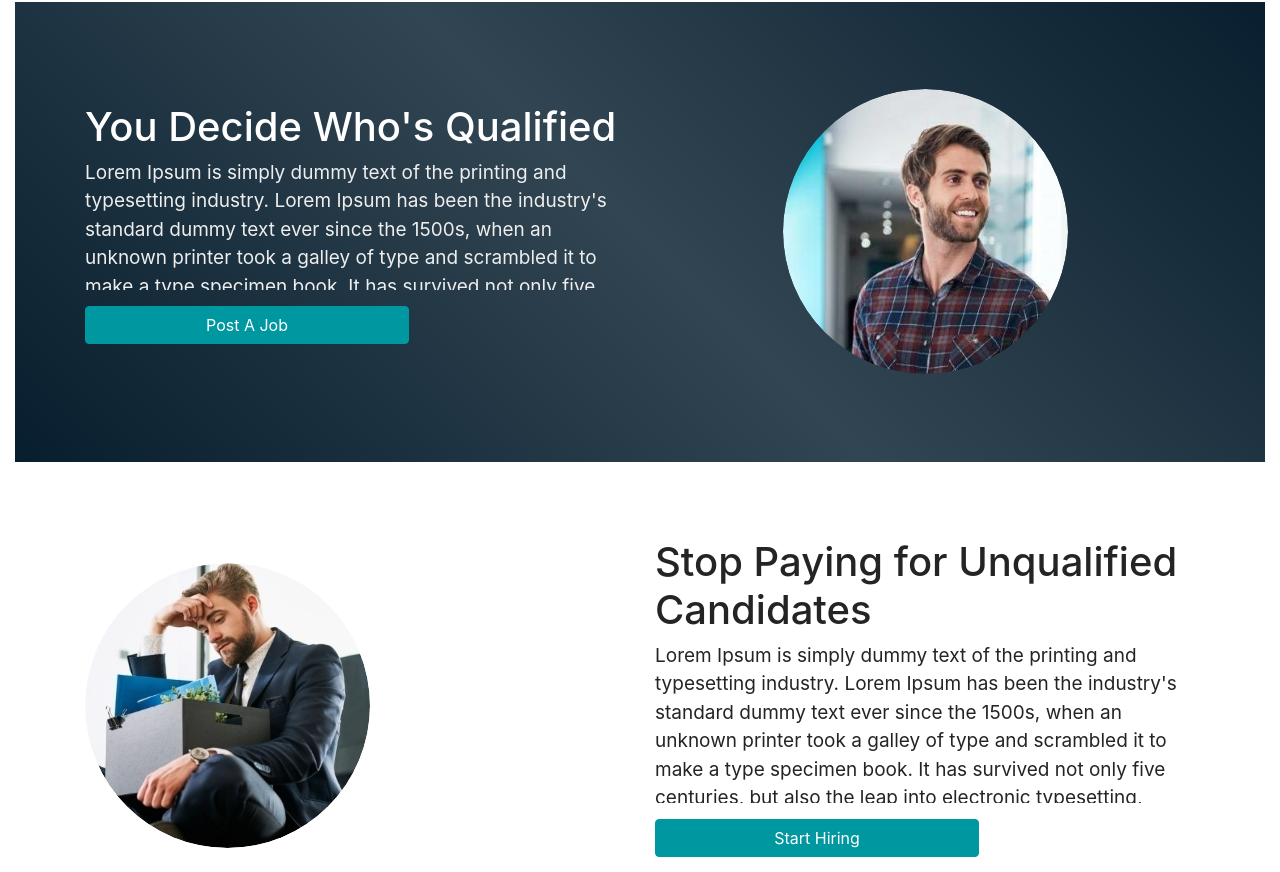
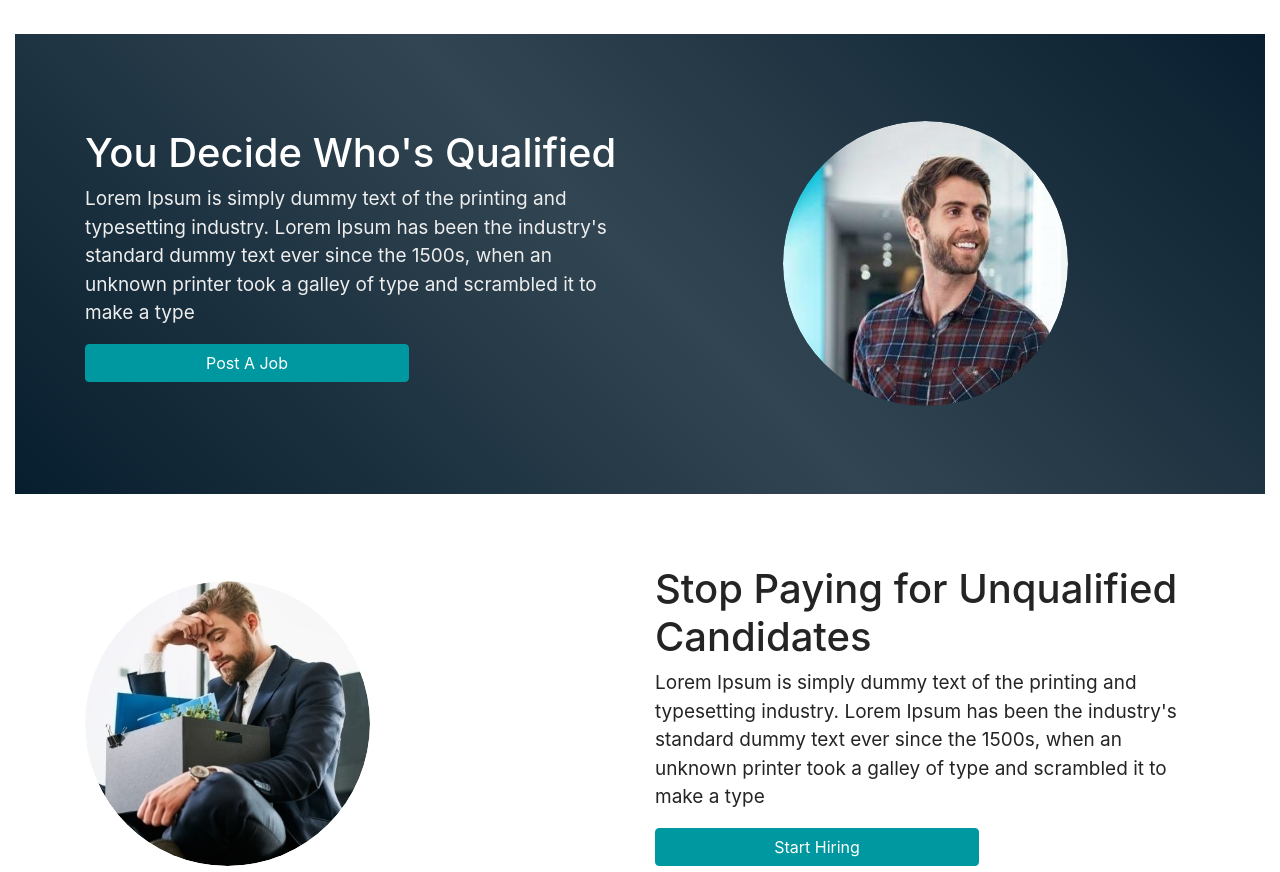
Before and after one commit to Fahadayyaz/project, a React (Create React App) app: page / in a window 1280 px wide. Shown: the part 1925-2797 px from the top of the page. Built offline with nearby package versions, Linux system fonts and the light colour scheme.

Commit message:
homepageCompany

```diff
--- a/src/components/Screens/HomepageCompany.js
+++ b/src/components/Screens/HomepageCompany.js
@@ -25,13 +25,14 @@ import happypic from "../../assets/homepageCompany/happypic.png";
 import sadpic from "../../assets/homepageCompany/sadpic.png";
 import successpic from "../../assets/homepageCompany/SUCCESS STORIES.png";
 import "./HomepageCompany.scss";
+import StoriesCard from "../reusable/StoriesCard";
 
 export default function HomepageCompany() {
   return (
     <Container fluid>
       <Jumbotron
         className="bg-picture"
-        style={{ minHeight: "fit-content", marginBottom: "0rem" }}
+        style={{ minHeight: "560px", marginBottom: "0rem" }}
       >
         <Container
           style={{
@@ -278,17 +279,11 @@ export default function HomepageCompany() {
               }}
             >
               <h1 style={{ color: "#fff" }}>You Decide Who's Qualified</h1>
-              <p style={{ maxHeight: "30%", overflow: "hidden" }}>
+              <p style={{ overflow: "hidden" }}>
                 Lorem Ipsum is simply dummy text of the printing and typesetting
                 industry. Lorem Ipsum has been the industry's standard dummy
                 text ever since the 1500s, when an unknown printer took a galley
-                of type and scrambled it to make a type specimen book. It has
-                survived not only five centuries, but also the leap into
-                electronic typesetting, remaining essentially unchanged. It was
-                popularised in the 1960s with the release of Letraset sheets
-                containing Lorem Ipsum passages, and more recently with desktop
-                publishing software like Aldus PageMaker including versions of
-                Lorem Ipsum.
+                of type and scrambled it to make a type
               </p>
               <p>
                 <Button variant="dark" style={{ width: "60%" }}>
@@ -303,7 +298,7 @@ export default function HomepageCompany() {
                 alignItems: "center",
               }}
             >
-              <Image src={happypic} roundedCircle />
+              <Image src={happypic} roundedCircle className="successpic" />
             </Col>
           </Row>
         </Container>
@@ -317,7 +312,7 @@ export default function HomepageCompany() {
                 alignItems: "center",
               }}
             >
-              <Image src={sadpic} roundedCircle />
+              <Image src={sadpic} roundedCircle className="successpic-alt" />
             </Col>
             <Col
               style={{
@@ -331,7 +326,6 @@ export default function HomepageCompany() {
               </h1>
               <p
                 style={{
-                  maxHeight: "33%",
                   overflow: "hidden",
                   color: "#242424",
                 }}
@@ -339,13 +333,7 @@ export default function HomepageCompany() {
                 Lorem Ipsum is simply dummy text of the printing and typesetting
                 industry. Lorem Ipsum has been the industry's standard dummy
                 text ever since the 1500s, when an unknown printer took a galley
-                of type and scrambled it to make a type specimen book. It has
-                survived not only five centuries, but also the leap into
-                electronic typesetting, remaining essentially unchanged. It was
-                popularised in the 1960s with the release of Letraset sheets
-                containing Lorem Ipsum passages, and more recently with desktop
-                publishing software like Aldus PageMaker including versions of
-                Lorem Ipsum.
+                of type and scrambled it to make a type
               </p>
               <p>
                 <Button variant="dark" style={{ width: "60%" }}>
@@ -358,104 +346,15 @@ export default function HomepageCompany() {
       </Container>
       <Container fluid className="stories-section">
         <Container>
-          <img src={successpic} alt="successpic" style={{ width: "100%" }} />
+          <img
+            src={successpic}
+            alt="successpic"
+            className="successpic"
+            style={{ width: "100%" }}
+          />
           <Row>
-            <Col
-              style={{
-                display: "flex",
-                justifyContent: "center",
-                alignItems: "center",
-              }}
-            >
-              <Card bg="primary" style={{ width: "22rem" }} className="mb-2">
-                <Card.Body className="card-title">
-                  <Card.Title
-                    style={{
-                      color: "#242424",
-                      display: "flex",
-                      justifyContent: "space-between",
-                      alignItems: "center",
-                    }}
-                  >
-                    <Image
-                      src={sadpic}
-                      roundedCircle
-                      className="imageAbsolute"
-                    />
-                    <div className="person-name" style={{ marginLeft: "25px" }}>
-                      Jon Snow
-                    </div>
-                    <div className="time">3 days ago</div>
-                  </Card.Title>
-                  <Card.Text
-                    style={{
-                      overflow: "hidden",
-                      color: "#242424",
-                      maxHeight: "10rem",
-                    }}
-                  >
-                    Lorem Ipsum is simply dummy text of the printing and
-                    typesetting industry. Lorem Ipsum has been the industry's
-                    standard dummy text ever since the 1500s, when an unknown
-                    printer took a galley of type and scrambled it to make a
-                    type specimen book. It has survived not only five centuries,
-                    but also the leap into electronic typesetting, remaining
-                    essentially unchanged. It was popularised in the 1960s with
-                    the release of Letraset sheets containing Lorem Ipsum
-                    passages, and more recently with desktop publishing software
-                    like Aldus PageMaker including versions of Lorem Ipsum.
-                  </Card.Text>
-                </Card.Body>
-              </Card>
-            </Col>
-            <Col
-              style={{
-                display: "flex",
-                justifyContent: "center",
-                alignItems: "center",
-              }}
-            >
-              <Card bg="primary" style={{ width: "22rem" }} className="mb-2">
-                <Card.Body className="card-title">
-                  <Card.Title
-                    style={{
-                      color: "#242424",
-                      display: "flex",
-                      justifyContent: "space-between",
-                      alignItems: "center",
-                    }}
-                  >
-                    <Image
-                      src={sadpic}
-                      roundedCircle
-                      className="imageAbsolute"
-                    />
-                    <div className="person-name" style={{ marginLeft: "25px" }}>
-                      Jon Snow
-                    </div>{" "}
-                    <div className="time">3 days ago</div>
-                  </Card.Title>
-                  <Card.Text
-                    style={{
-                      overflow: "hidden",
-                      color: "#242424",
-                      maxHeight: "10rem",
-                    }}
-                  >
-                    Lorem Ipsum is simply dummy text of the printing and
-                    typesetting industry. Lorem Ipsum has been the industry's
-                    standard dummy text ever since the 1500s, when an unknown
-                    printer took a galley of type and scrambled it to make a
-                    type specimen book. It has survived not only five centuries,
-                    but also the leap into electronic typesetting, remaining
-                    essentially unchanged. It was popularised in the 1960s with
-                    the release of Letraset sheets containing Lorem Ipsum
-                    passages, and more recently with desktop publishing software
-                    like Aldus PageMaker including versions of Lorem Ipsum.
-                  </Card.Text>
-                </Card.Body>
-              </Card>
-            </Col>
+            <StoriesCard />
+            <StoriesCard />
           </Row>
         </Container>
       </Container>
--- a/src/components/Screens/HomepageCompany.scss
+++ b/src/components/Screens/HomepageCompany.scss
@@ -86,8 +86,8 @@
   width: 70px;
   height: 70px;
 }
-  @media(max-width:1250px){
-    .bg-picture{
+@media (max-width: 1250px) {
+  .bg-picture {
     background-size: cover;
     background-position: center;
   }
@@ -95,6 +95,12 @@
 @media (max-width: 900px) {
   .jumbotronSection {
     width: 100%;
+  }
+  .successpic {
+    margin-bottom: 20px;
+  }
+  .successpic-alt {
+    margin-top: 20px;
   }
   .section {
     display: flex;
--- /dev/null
+++ b/src/components/reusable/StoriesCard.js
@@ -0,0 +1,46 @@
+import React from "react";
+import { Card, Image, Col } from "react-bootstrap";
+import sadpic from "../../assets/homepageCompany/sadpic.png";
+
+export default function storiesCard() {
+  return (
+    <Col
+      style={{
+        display: "flex",
+        justifyContent: "center",
+        alignItems: "center",
+      }}
+    >
+      <Card bg="primary" style={{ width: "22rem" }} className="mb-2">
+        <Card.Body className="card-title">
+          <Card.Title
+            style={{
+              color: "#242424",
+              display: "flex",
+              justifyContent: "space-between",
+              alignItems: "center",
+            }}
+          >
+            <Image src={sadpic} roundedCircle className="imageAbsolute" />
+            <div className="person-name" style={{ marginLeft: "25px" }}>
+              Jon Snow
+            </div>{" "}
+            <div className="time">3 days ago</div>
+          </Card.Title>
+          <Card.Text
+            style={{
+              overflow: "hidden",
+              color: "#242424",
+              maxHeight: "10rem",
+              padding: ".3em",
+            }}
+          >
+            Lorem Ipsum is simply dummy text of the printing and typesetting
+            industry. Lorem Ipsum has been the industry's standard dummy text
+            ever since the 1500s
+          </Card.Text>
+        </Card.Body>
+      </Card>
+    </Col>
+  );
+}
```
Also changed, not shown: 1 other file (tests, documents, lock files or other folders). Lines whose indentation alone changed are shown as unchanged.
